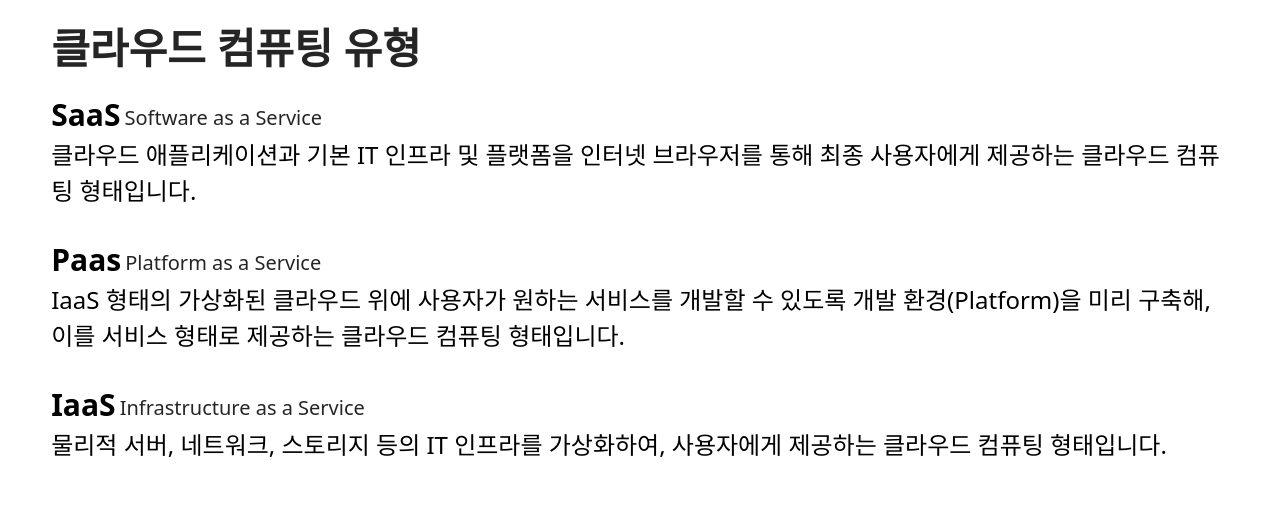
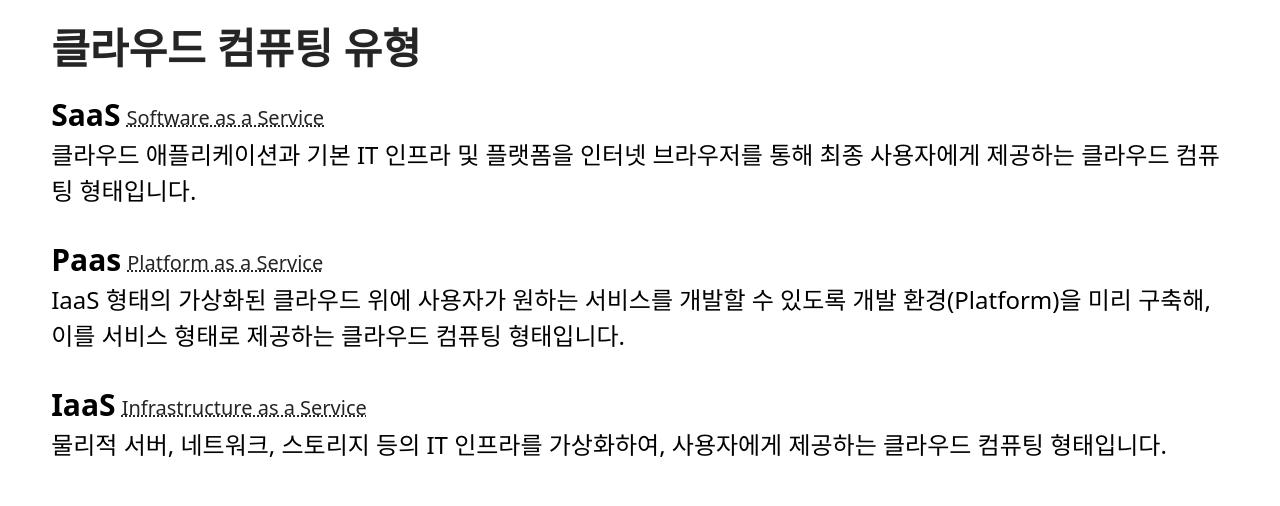
Before and after one commit to pressogh/cloudcomputing, a Django app: page / in a window 1280 px wide. Shown: the part 1694-2200 px from the top of the page. Run offline with Django 4.2, Linux system fonts and the light colour scheme; data that the repository does not hold is empty; parts of the project's set-up code (start-up, migrations or seed data) failed here and were passed over; some web fonts are replaced.

Commit message:
add underline

```diff
--- a/templates/main.html
+++ b/templates/main.html
@@ -54,7 +54,7 @@
                         <div style="margin-bottom: 28px;">
                             <div style="display: flex; flex-direction: row; align-items: flex-end;">
                                 <div style="font-size: 30px; font-weight: 700;">SaaS</div>
-                                <div style="font-size: 20px; font-weight: 200; color: #252525; margin: 0 0 4px 4px;">Software as a Service</div>
+                                <div style="font-size: 20px; font-weight: 200; color: #252525; margin: 0 0 4px 6px; text-decoration: underline dotted;">Software as a Service</div>
                             </div>
                             <div>
                                 클라우드 애플리케이션과 기본 IT 인프라 및 플랫폼을 인터넷 브라우저를 통해 최종 사용자에게 제공하는 클라우드 컴퓨팅 형태입니다.
@@ -64,7 +64,7 @@
                         <div style="margin-bottom: 28px;">
                             <div style="display: flex; flex-direction: row; align-items: flex-end;">
                                 <div style="font-size: 30px; font-weight: 700;">Paas</div>
-                                <div style="font-size: 20px; font-weight: 200; color: #252525; margin: 0 0 4px 4px;">Platform as a Service</div>
+                                <div style="font-size: 20px; font-weight: 200; color: #252525; margin: 0 0 4px 6px; text-decoration: underline dotted;">Platform as a Service</div>
                             </div>
                             <div>
                                 IaaS 형태의 가상화된 클라우드 위에 사용자가 원하는 서비스를 개발할 수 있도록 개발 환경(Platform)을 미리 구축해, 이를 서비스 형태로 제공하는 클라우드 컴퓨팅 형태입니다.
@@ -74,7 +74,7 @@
                         <div>
                             <div style="display: flex; flex-direction: row; align-items: flex-end;">
                                 <div style="font-size: 30px; font-weight: 700;">IaaS</div>
-                                <div style="font-size: 20px; font-weight: 200; color: #252525; margin: 0 0 4px 4px;">Infrastructure as a Service</div>
+                                <div style="font-size: 20px; font-weight: 200; color: #252525; margin: 0 0 4px 6px; text-decoration: underline dotted;">Infrastructure as a Service</div>
                             </div>
                             <div>
                                 물리적 서버, 네트워크, 스토리지 등의 IT 인프라를 가상화하여, 사용자에게 제공하는 클라우드 컴퓨팅 형태입니다.
```
